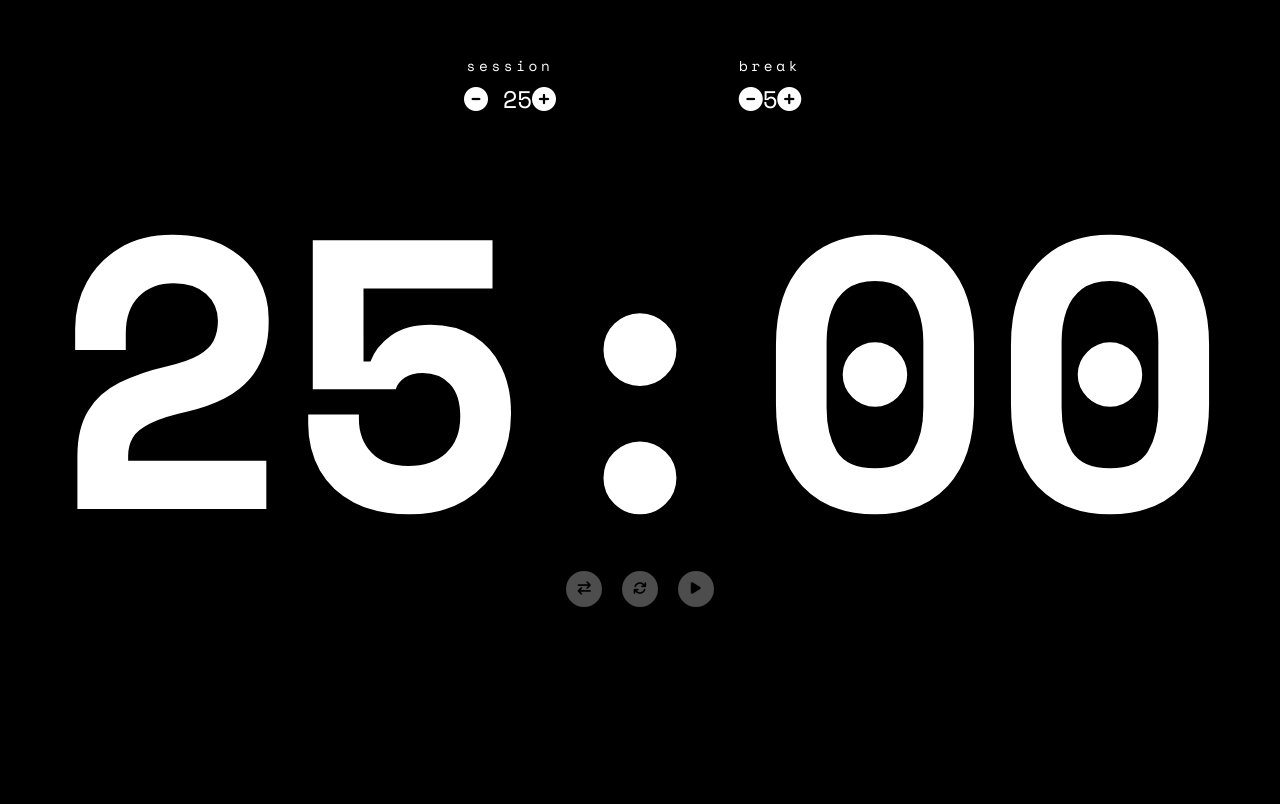
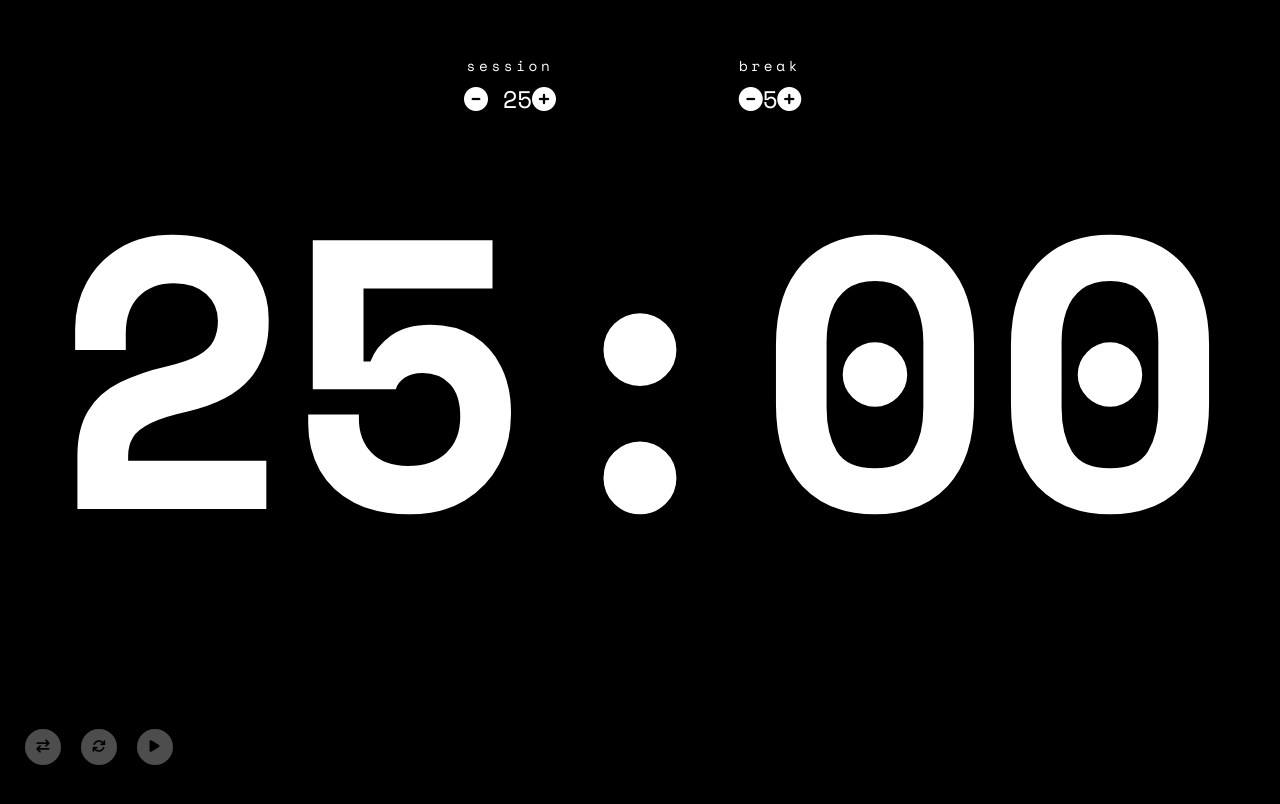
Before and after one commit to rdallaire/pomodoro, a plain HTML site: page index.html in a window 1280 px wide. Drawn offline with nearby package versions, Linux system fonts and the light colour scheme.

Commit message:
controls

```diff
--- a/index.html
+++ b/index.html
@@ -27,10 +27,13 @@
 </div>
 <div class="pomodoro session">
   <div class="timer">25:00</div>
+</div>
+
+  <div class="button-controls">
   <button class="button" id="switch"><i class="fa fa-exchange"></i></button>
   <button class="button" id="reset"><i class="fa fa-refresh"></i></button>
   <button class="button" id="toggle"><i class="fa fa-play"></i></button>
-</div>
+  </div>
 
     <script type="text/javascript" src="main.js"></script>
 
--- a/main.css
+++ b/main.css
@@ -3,6 +3,10 @@ html {
   background: #000000;
   font-family: 'Space Mono', monospace;
   color: #fff;
+}
+
+body {
+  height: 100%;
 }
 
 * {
@@ -73,6 +77,12 @@ html {
   line-height: 1em;
 }
 
+.button-controls {
+  position: absolute;
+  left: 20px;
+  bottom: 20px;
+}
+
 .clearfix:after {
   content: "";
   display: table;
```
